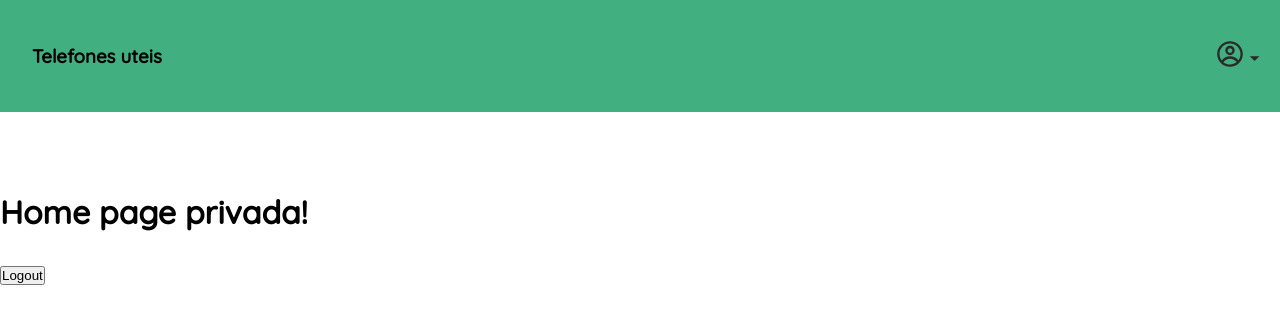
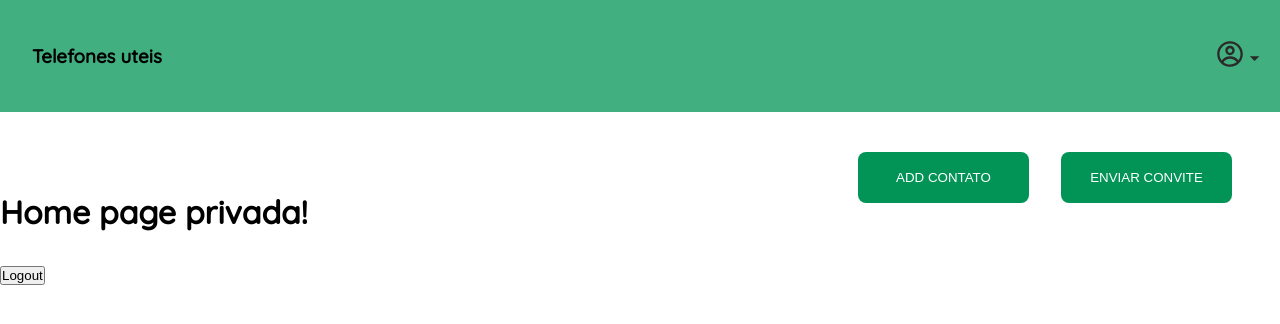
Before and after one commit to MatheusAraripe/desafio-anova, a React (Vite) app: page / in a window 1280 px wide. Shown: the top 324 px of the page. Built offline with nearby package versions, Linux system fonts and the light colour scheme; sample sign-in values are in the browser's storage.

Commit message:
feat: botões sociais adicionados a home page

```diff
--- a/src/pages/HomePage/index.jsx
+++ b/src/pages/HomePage/index.jsx
@@ -14,6 +14,10 @@ function HomePage() {
   return (
     <div>
         <NavBar />
+        <div className="social-button-container">
+          <button className='social-button add'>ADD CONTATO</button>
+          <button className='social-button invite'>ENVIAR CONVITE</button>
+        </div>
         <h1 className='home-page-title'>
             Home page privada!
         </h1>
--- a/src/styles/button.scss
+++ b/src/styles/button.scss
@@ -20,3 +20,25 @@
     background-color: $btn-hover-green;
     cursor: pointer;
 }
+.social-button-container{
+    position: absolute;
+    right: 48px;
+}
+.social-button{
+    background-color: $green;
+    border-radius: 8px;
+    color: $white;
+    width: 171px;
+    height: 51px;
+    border: none;
+    margin-top: 40px;
+}
+
+.social-button:hover{
+    background-color: $btn-green;
+    cursor: pointer;
+}
+
+.add{
+    margin-right: 32px;
+}
```
